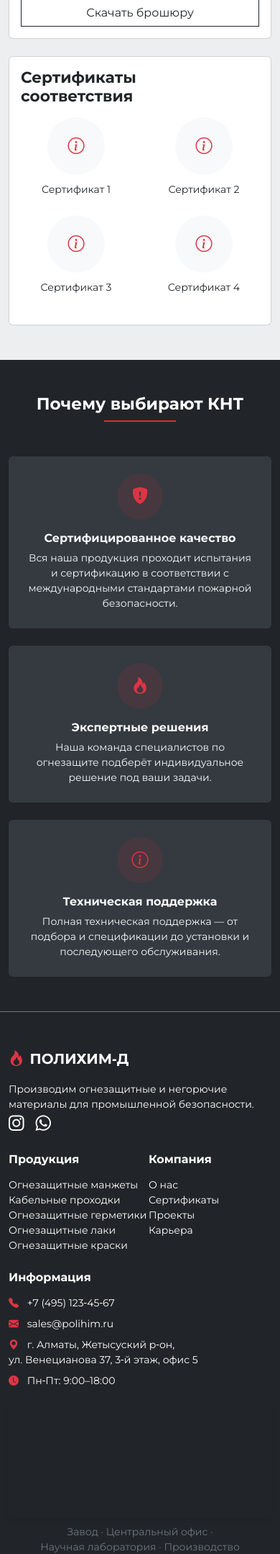
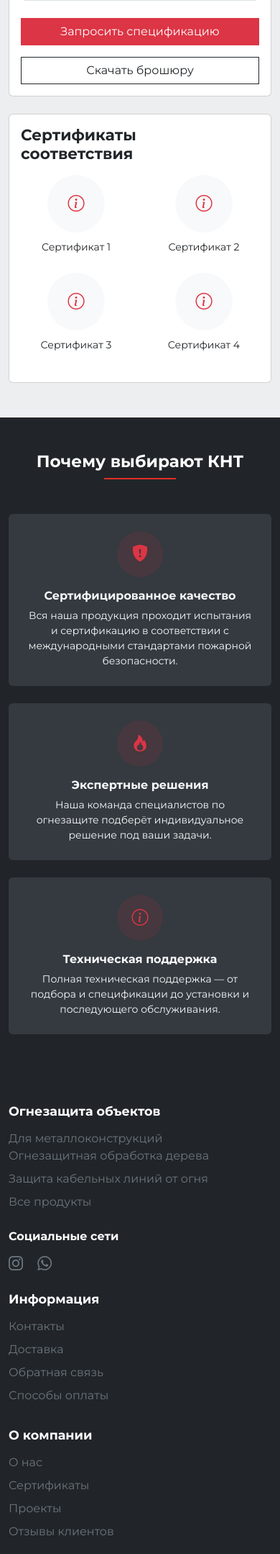
Before and after one commit to k1lst1x/knt-ognezaschita, a Django app: page / in a window 390 px wide. Shown: the part 2108-4267 px from the top of the page at 72% size. Run offline with Django 5.2, Linux system fonts and the light colour scheme; data that the repository does not hold is empty; some libraries are stand-ins or nearby versions.

Commit message:
Header & Footer Changes

```diff
--- a/templates/includes/footer.html
+++ b/templates/includes/footer.html
@@ -1,101 +1,92 @@
-<footer class="footer bg-dark text-white border-top border-secondary py-5">
+{% load static %}
+
+<style>
+.footer a.text-secondary:hover {
+  color: #f8f9fa !important;
+  text-decoration: underline !important;
+}
+
+.footer h5 {
+  font-size: 1.1rem !important;
+}
+.footer .bi {
+  vertical-align: middle !important;
+}
+</style>
+
+<footer class="footer bg-dark text-white pt-5 pb-3">
   <div class="container">
-
-    <!-- верхний блок -->
-    <div class="row g-4 mb-4">
-
-      <!-- Бренд + соцсети -->
-      <div class="col-12 col-md-3">
-        <div class="d-flex align-items-center mb-3">
-          <i class="bi bi-fire text-danger fs-4 me-2"></i>
-          <span class="fs-5 fw-bold">ПОЛИХИМ‑Д</span>
-        </div>
-        <p class="small">
-          Производим огнезащитные и&nbsp;негорючие материалы для промышленной безопасности.
-        </p>
-
-        <!-- соц‑иконки -->
-        <div class="d-flex">
-          <a href="https://www.instagram.com/polihim" target="_blank" class="text-white fs-4 me-3"
-             aria-label="Instagram">
-            <i class="bi bi-instagram"></i>
-          </a>
-          <a href="https://wa.me/77001234567" target="_blank" class="text-white fs-4"
-             aria-label="WhatsApp">
-            <i class="bi bi-whatsapp"></i>
-          </a>
+    <div class="row mb-4">
+      <!-- 1. Огнезащита объектов -->
+      <div class="col-12 col-md-3 mb-4 mb-md-0">
+        <h5 class="fw-bold mb-3">Огнезащита объектов</h5>
+        <ul class="list-unstyled text-secondary mb-3">
+          <li><a href="#" class="text-secondary text-decoration-none mb-2">Для металлоконструкций</a></li>
+          <li><a href="#" class="text-secondary text-decoration-none d-inline-block mb-2">Огнезащитная обработка дерева</a></li>
+          <li><a href="#" class="text-secondary text-decoration-none d-inline-block mb-2">Защита кабельных линий от огня</a></li>
+          <li><a href="#" class="text-secondary text-decoration-none d-inline-block mb-2">Все продукты</a></li>
+        </ul>
+        <div class="mb-2 fw-bold">Социальные сети</div>
+        <div>
+          <a href="#" class="text-secondary fs-5 me-3" aria-label="Instagram"><i class="bi bi-instagram"></i></a>
+          <a href="#" class="text-secondary fs-5" aria-label="WhatsApp"><i class="bi bi-whatsapp"></i></a>
         </div>
       </div>
 
-      <!-- Продукция -->
-      <div class="col-6 col-md-3">
-        <h5 class="fs-6 fw-bold mb-3">Продукция</h5>
-        <ul class="list-unstyled small text-secondary">
-          <li><a href="#" class="text-white text-decoration-none hover-red">Огнезащитные&nbsp;манжеты</a></li>
-          <li><a href="#" class="text-white text-decoration-none hover-red">Кабельные&nbsp;проходки</a></li>
-          <li><a href="#" class="text-white text-decoration-none hover-red">Огнезащитные&nbsp;герметики</a></li>
-          <li><a href="#" class="text-white text-decoration-none hover-red">Огнезащитные&nbsp;лаки</a></li>
-          <li><a href="#" class="text-white text-decoration-none hover-red">Огнезащитные&nbsp;краски</a></li>
+      <!-- 2. Информация -->
+      <div class="col-12 col-md-3 mb-4 mb-md-0">
+        <h5 class="fw-bold mb-3">Информация</h5>
+        <ul class="list-unstyled text-secondary">
+          <li><a href="#" class="text-secondary text-decoration-none mb-2 d-inline-block">Контакты</a></li>
+          <li><a href="#" class="text-secondary text-decoration-none mb-2 d-inline-block">Доставка</a></li>
+          <li><a href="#" class="text-secondary text-decoration-none mb-2 d-inline-block">Обратная связь</a></li>
+          <li><a href="#" class="text-secondary text-decoration-none mb-2 d-inline-block">Способы оплаты</a></li>
         </ul>
       </div>
 
-      <!-- Компания -->
-      <div class="col-6 col-md-3">
-        <h5 class="fs-6 fw-bold mb-3">Компания</h5>
-        <ul class="list-unstyled small text-secondary">
-          <li><a href="#" class="text-white text-decoration-none hover-red">О&nbsp;нас</a></li>
-          <li><a href="#" class="text-white text-decoration-none hover-red">Сертификаты</a></li>
-          <li><a href="#" class="text-white text-decoration-none hover-red">Проекты</a></li>
-          <li><a href="#" class="text-white text-decoration-none hover-red">Карьера</a></li>
+      <!-- 3. О компании -->
+      <div class="col-12 col-md-3 mb-4 mb-md-0">
+        <h5 class="fw-bold mb-3">О компании</h5>
+        <ul class="list-unstyled text-secondary">
+          <li><a href="#" class="text-secondary text-decoration-none d-inline-block mb-2">О нас</a></li>
+          <li><a href="#" class="text-secondary text-decoration-none d-inline-block mb-2">Сертификаты</a></li>
+          <li><a href="#" class="text-secondary text-decoration-none d-inline-block mb-2">Проекты</a></li>
+          <li><a href="#" class="text-secondary text-decoration-none d-inline-block mb-2">Отзывы клиентов</a></li>
         </ul>
       </div>
 
-      <!-- Контакты -->
+      <!-- 4. Контакты -->
       <div class="col-12 col-md-3">
-        <h5 class="fs-6 fw-bold mb-3">Информация</h5>
-        <ul class="list-unstyled small">
-          <li class="mb-2">
-            <i class="bi bi-telephone-fill text-danger me-2"></i>
-            +7&nbsp;(495)&nbsp;123‑45‑67
-          </li>
-          <li class="mb-2">
-            <i class="bi bi-envelope-fill text-danger me-2"></i>
-            sales@polihim.ru
-          </li>
-          <li class="mb-2">
-            <i class="bi bi-geo-alt-fill text-danger me-2"></i>
-            г.&nbsp;Алматы, Жетысуский&nbsp;р‑он,<br>
-            ул.&nbsp;Венецианова&nbsp;37, 3‑й&nbsp;этаж, офис&nbsp;5
-          </li>
-          <li>
-            <i class="bi bi-clock-fill text-danger me-2"></i>
-            Пн‑Пт:&nbsp;9:00–18:00
-          </li>
-        </ul>
+        <h5 class="fw-bold mb-3">Контакты</h5>
+        <div class="text-secondary mb-2">Связаться с нами</div>
+        <div class="mb-2">
+          <i class="bi bi-telephone-fill text-danger me-2"></i>
+          <span class="text-secondary">+7 (495) 123-45-67</span>
+        </div>
+        <div class="mb-2">
+          <i class="bi bi-envelope-fill text-danger me-2"></i>
+          <span class="text-secondary">sales@polihim.ru</span>
+        </div>
+
+        <div class="fw-bold text-secondary mt-3 mb-1">Наш офис и склад</div>
+        <div class="text-secondary mb-2">
+          г. Алматы, Жетысуский район,<br>
+          ул. Венецианова 37, 3-й этаж, офис 5
+        </div>
+
+        <div class="fw-bold text-secondary mt-3 mb-1">Время работы</div>
+        <div class="text-secondary">
+          Пн-Пт: 9:00–18:00<br>
+          Сб-Вс: - выходные
+        </div>
       </div>
     </div>
 
-    <!-- карта -->
-    <div class="row mb-4">
-      <div class="col-12">
-        <div class="ratio ratio-21x9 rounded shadow-sm">
-          <!-- замените координаты на точные при необходимости -->
-          <!-- <iframe
-            src="https://yandex.ru/map-widget/v1/?ll=76.897,43.289&z=16&pt=76.897,43.289,pm2rdm"
-            loading="lazy" frameborder="0" allowfullscreen
-            title="Карта расположения"></iframe> -->
-          <iframe src="https://yandex.ru/map-widget/v1/?um=constructor%3A852a93248880399137a2eb62bf956d443fa2d792afb7b84d7c2f06b3f09250bc&amp;source=constructor" width="100%" height="400" frameborder="0"></iframe>
-        </div>
-        <p class="small text-center text-secondary mt-2">
-          Завод&nbsp;· Центральный&nbsp;офис&nbsp;· Научная&nbsp;лаборатория&nbsp;· Производство
-        </p>
-      </div>
-    </div>
-
-    <!-- правовая строка -->
-    <div class="border-top border-secondary pt-3 text-center small text-secondary legal-text">
-      Все права защищены © 2025&nbsp;ООО&nbsp;«ПОЛИХИМ‑Д» &nbsp;
-      ОГРН 1175275035319&nbsp;| ИНН 5249156277&nbsp;| КПП 524901001
+    <!-- Линия и копирайт -->
+    <div class="border-top border-secondary pt-3 text-secondary small" style="opacity:0.7;">
+      COPYRIGHT © 2025 «KnT»<br>
+      ОГРН 1175275035319 | ИНН 5249156277 |<br>
+      КПП 524901001
     </div>
   </div>
 </footer>
--- a/templates/includes/header.html
+++ b/templates/includes/header.html
@@ -58,7 +86,7 @@
   <div class="hero-wrapper">
 {% endif %}
 
-<header class="text-white py-3 {% if not is_homepage %}bg-dark{% endif %}">
+<header class="text-white py-3 {% if not is_homepage %}bg-dark{% endif %} mb-5">
   <div class="container d-flex flex-wrap justify-content-between align-items-center">
     <!-- Логотип -->
     <div class="d-flex align-items-center">
@@ -68,12 +96,22 @@
     </div>
 
     <!-- Навигация (для больших экранов) -->
-    <nav class="d-none d-md-flex gap-5 align-items-center">
+    <nav class="d-none d-md-flex gap-5 align-items-center ms-auto me-[-100px]">
         <a href="#" class="text-white text-decoration-none hover-red">Главная</a>
         <a href="#" class="text-white text-decoration-none hover-red">Контакты</a>
         <a href="#" class="text-white text-decoration-none hover-red">Доставка</a>
         <a href="#" class="text-white text-decoration-none hover-red">Отзывы</a>
-        <a href="#" class="text-white text-decoration-none hover-red">О нас</a>
+        <div class="dropdown">
+          <a href="#" class="dropdown-toggle text-white" id="aboutDropdown" role="button" data-bs-toggle="dropdown" aria-expanded="false">
+            О нас
+            <i class="bi bi-chevron-down ms-1 fs-6"></i>
+          </a>
+        <ul class="dropdown-menu custom-dropdown-menu mt-3" aria-labelledby="aboutDropdown">
+            <li><a class="dropdown-item text-white fs-6" href="#">Сертификаты</a></li>
+            <li><a class="dropdown-item text-white fs-6" href="#">Объекты</a></li>
+            <li><a class="dropdown-item text-white fs-6" href="#">Партнеры</a></li>
+        </ul>
+        </div>
           <button class="text-white border border-white rounded-[10px] px-6 py-2 flex items-center space-x-2 hover:bg-gray-300 hover:text-black transition">
             <span>Продукция</span>
             <svg class="w-4 h-4" fill="none" stroke="currentColor" stroke-width="2" viewBox="0 0 24 24">
@@ -116,12 +154,14 @@
         <div class="col-12 col-md-8 mx-auto text-center">
           <h1 class="display-6 fw-bold mb-4">Решения противопожарной защиты</h1>
           <p class="lead mb-4 fs-5">
-            Производим и поставляем сертифицированные огнезащитные материалы для конструкций, кабелей и различных поверхностей по ГОСТ и ТУ
+            Производим и поставляем сертифицированные огнезащитные материалы <br> для конструкций, кабелей и различных поверхностей по ГОСТ и ТУ
           </p>
-          <div class="d-flex flex-column flex-sm-row gap-5 justify-content-center mt-5">
+          <div class="d-flex flex-column flex-sm-row gap-5 justify-content-center mt-20">
             <div class="d-flex flex-column flex-sm-row gap-5 justify-content-center">
-                <a href="#" class="btn btn-danger btn-lg rounded-pill btn-rounded btn-lg-custom">ВЫБРАТЬ СОСТАВ</a>
-                <button class="btn btn-link text-white btn-lg rounded-pill btn-rounded btn-lg-custom text-decoration-none">КАТАЛОГ PDF</button>
+                <a href="#" class="btn btn-danger btn-lg rounded-pill btn-rounded btn-lg-custom">Выбрать состав</a>
+                <button class="btn btn-link text-white btn-lg rounded-pill btn-rounded btn-lg-custom text-decoration-none">Каталог PDF
+                  <i class="bi bi-download ms-3"></i>
+                </button>
             </div>
         </div>
       </div>
```
Also changed, not shown: other parts of templates/includes/header.html (+29 -1 lines), templates/includes/footer_old.html (added, +101 -0 lines), static/images/banner_new.jpg (added).
